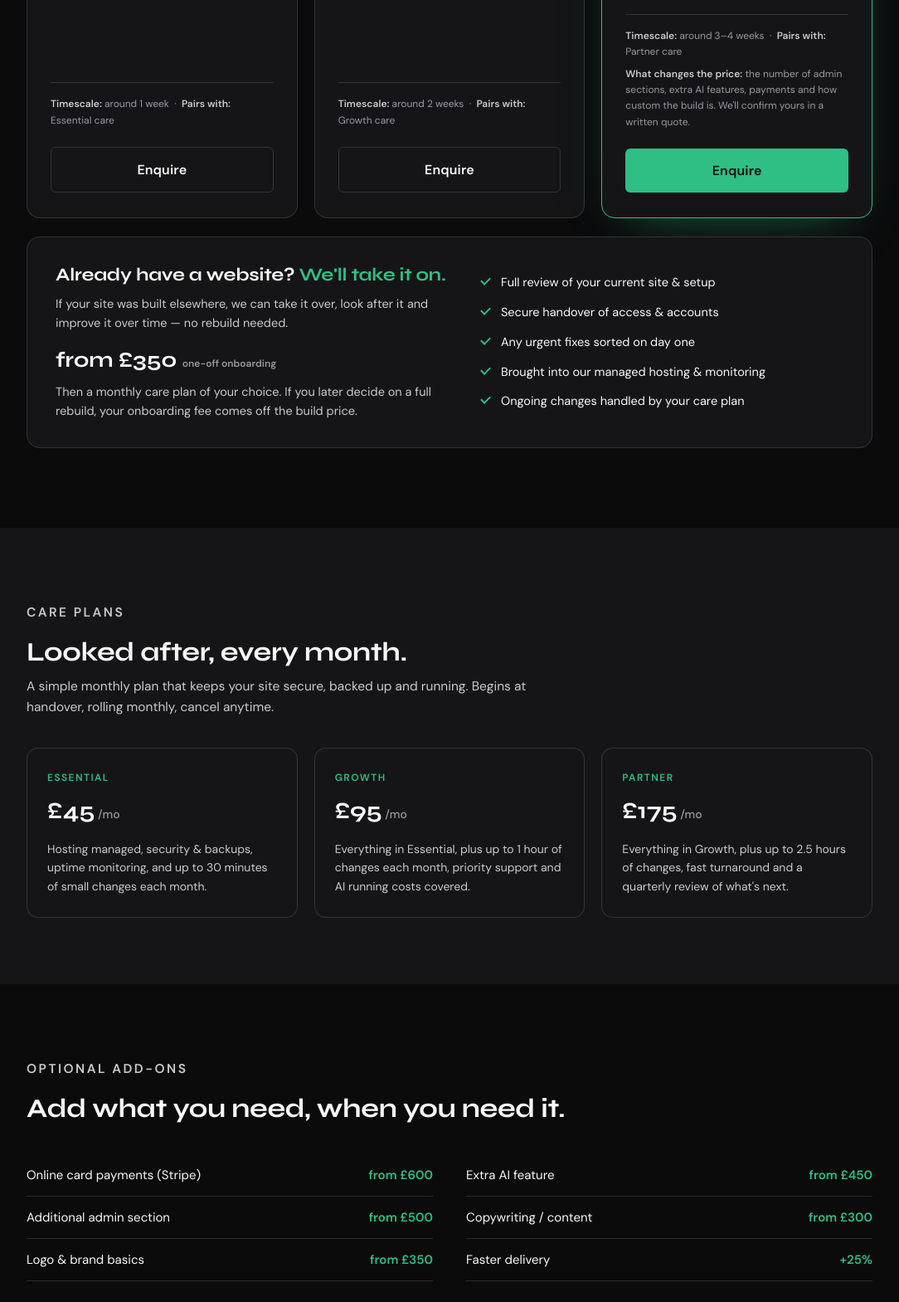
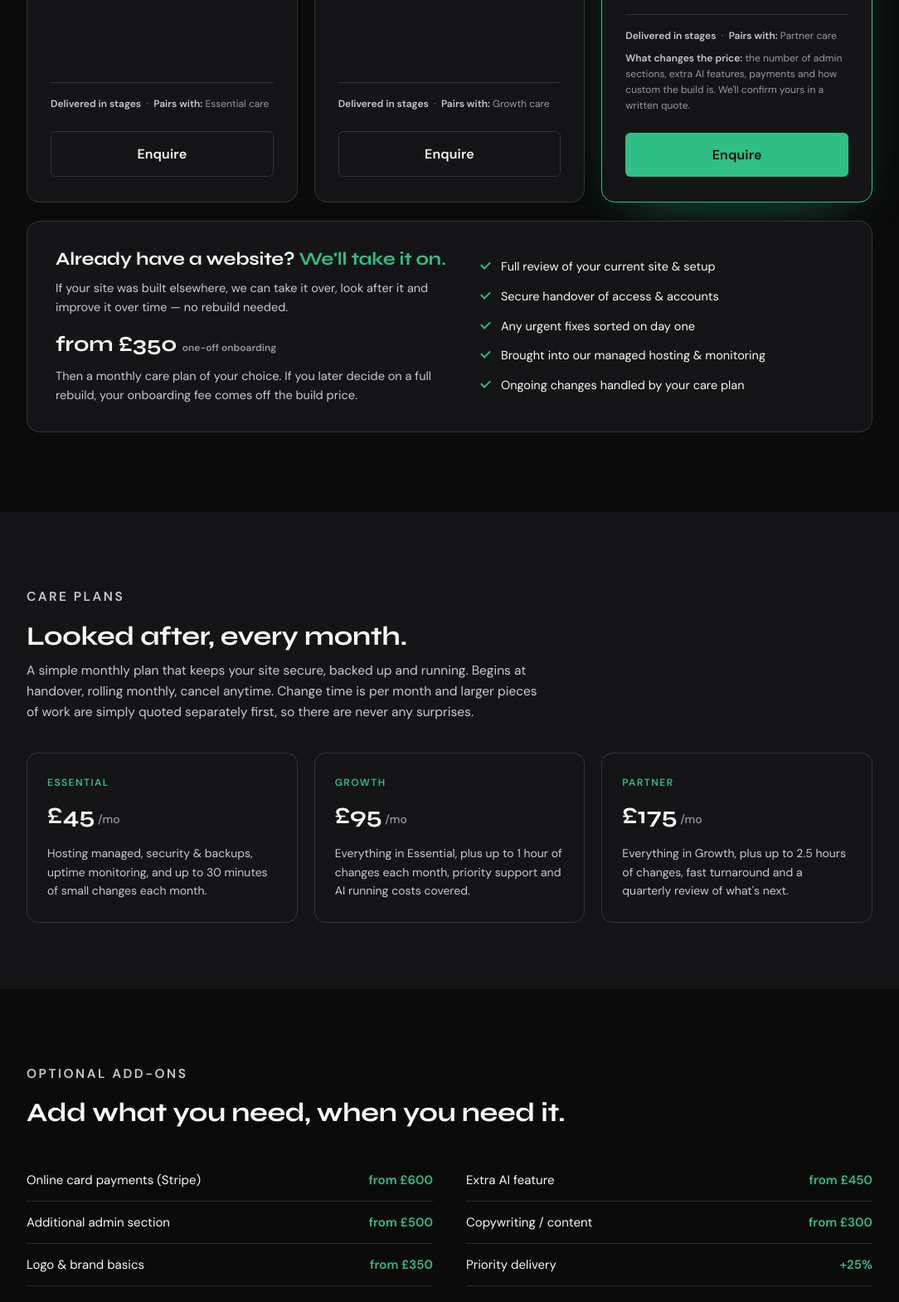
Before and after one commit to AXRIK-dev/axrik-site, a plain HTML site: page website/pricing.html in a window 1280 px wide. Shown: the part 1611-3180 px from the top of the page at 83% size, without its empty margins (98-1182 px from the left). Drawn offline with Linux system fonts and the light colour scheme.

Commit message:
Pricing: remove build-time/effort statements, reframe timeline around staged delivery + written quote; tighten care-plan change wording

```diff
--- a/website/pricing.html
+++ b/website/pricing.html
@@ -247,7 +247,7 @@
             <li>Search engine &amp; Google basics set up</li>
             <li>Domain &amp; hosting configured for you</li>
           </ul>
-          <div class="meta"><b>Timescale:</b> around 1 week &nbsp;·&nbsp; <b>Pairs with:</b> Essential care</div>
+          <div class="meta"><b>Delivered in stages</b> &nbsp;·&nbsp; <b>Pairs with:</b> Essential care</div>
           <a href="index.html#contact" class="btn btn-outline">Enquire</a>
         </div>
 
@@ -264,7 +264,7 @@
             <li>Scheduling / delivery or appointment slots</li>
             <li>One AI helper (e.g. social post drafts)</li>
           </ul>
-          <div class="meta"><b>Timescale:</b> around 2 weeks &nbsp;·&nbsp; <b>Pairs with:</b> Growth care</div>
+          <div class="meta"><b>Delivered in stages</b> &nbsp;·&nbsp; <b>Pairs with:</b> Growth care</div>
           <a href="index.html#contact" class="btn btn-outline">Enquire</a>
         </div>
 
@@ -284,7 +284,7 @@
             <li>Payments-ready foundation</li>
             <li>Full handover pack &amp; training</li>
           </ul>
-          <div class="meta"><b>Timescale:</b> around 3–4 weeks &nbsp;·&nbsp; <b>Pairs with:</b> Partner care</div>
+          <div class="meta"><b>Delivered in stages</b> &nbsp;·&nbsp; <b>Pairs with:</b> Partner care</div>
           <p class="meta" style="border-top:none; padding-top:8px; margin-top:0;"><b>What changes the price:</b> the number of admin sections, extra AI features, payments and how custom the build is. We'll confirm yours in a written quote.</p>
           <a href="index.html#contact" class="btn btn-primary">Enquire</a>
         </div>
@@ -315,7 +315,7 @@
       <div class="sec-head reveal">
         <p class="eyebrow">Care plans</p>
         <h2 class="headline">Looked after, every month.</h2>
-        <p>A simple monthly plan that keeps your site secure, backed up and running. Begins at handover, rolling monthly, cancel anytime.</p>
+        <p>A simple monthly plan that keeps your site secure, backed up and running. Begins at handover, rolling monthly, cancel anytime. Change time is per month and larger pieces of work are simply quoted separately first, so there are never any surprises.</p>
       </div>
       <div class="care">
         <div class="cp reveal">
@@ -350,7 +350,7 @@
         <div class="ao"><span>Additional admin section</span><b>from <span data-gbp="£500" data-eur="€575">£500</span></b></div>
         <div class="ao"><span>Copywriting / content</span><b>from <span data-gbp="£300" data-eur="€350">£300</span></b></div>
         <div class="ao"><span>Logo &amp; brand basics</span><b>from <span data-gbp="£350" data-eur="€400">£350</span></b></div>
-        <div class="ao"><span>Faster delivery</span><b>+25%</b></div>
+        <div class="ao"><span>Priority delivery</span><b>+25%</b></div>
       </div>
     </div>
   </section>
@@ -392,8 +392,8 @@
           <p>The guide prices above are real starting points, not teaser rates. Once we've talked through what you need, you get a fixed quote in writing — and that's the number you pay. 50% to start, 50% on go-live, and no VAT to add on top.</p>
         </details>
         <details>
-          <summary>How long does a build take?</summary>
-          <p>Around a week for a Starter website, about two weeks for a Standard build, and three to four weeks for a full Custom web app. You'll see progress throughout in your own client portal, so you're never left wondering.</p>
+          <summary>How soon can it be ready?</summary>
+          <p>We build in stages, so you're seeing and using real parts of your system early rather than waiting for one big reveal at the end. You'll get a clear timeline in your written quote, and you can follow progress the whole way through in your own client portal — so you're never left wondering where things are.</p>
         </details>
         <details>
           <summary>I'm not technical. Is that a problem?</summary>
```
